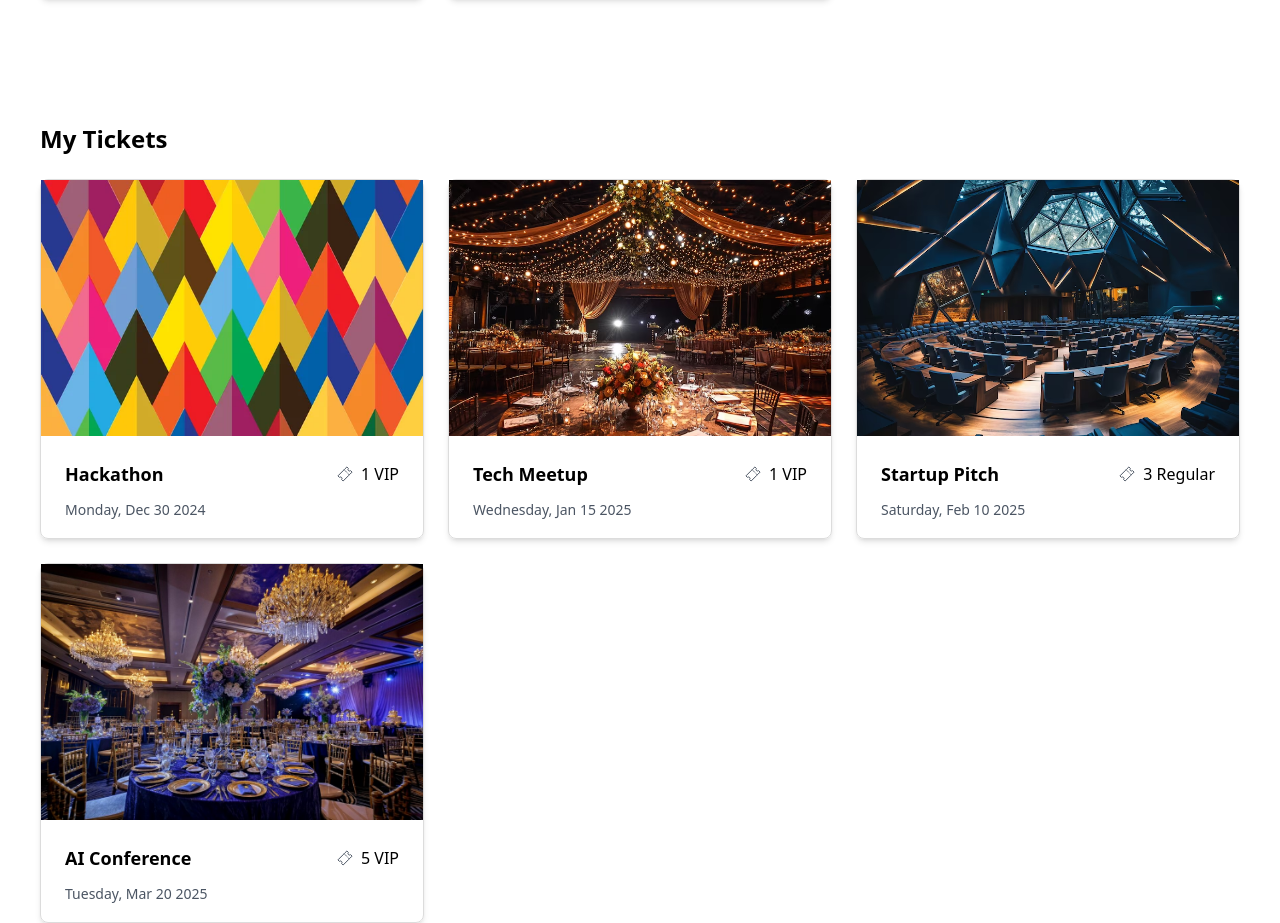
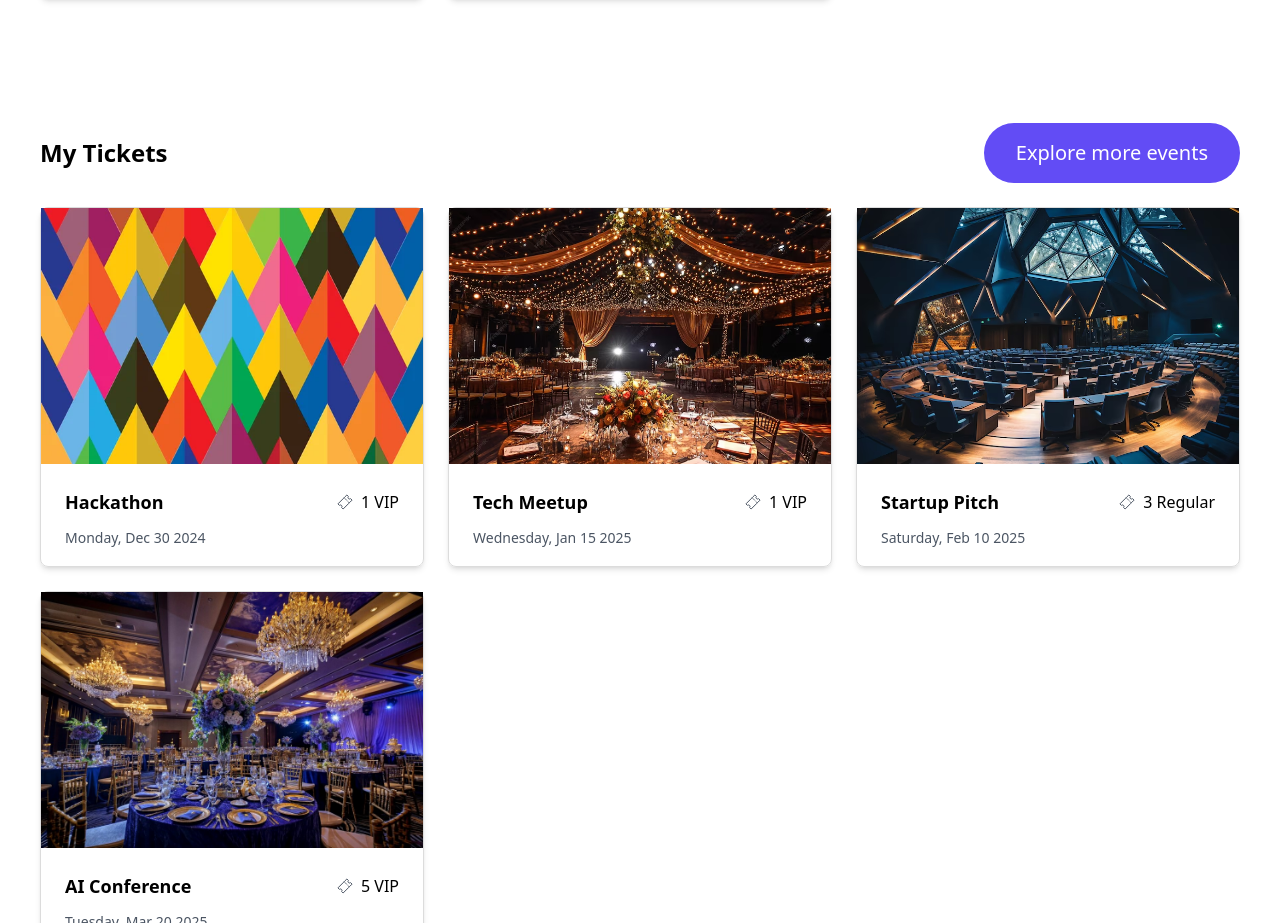
Before and after one commit to Mcdemzy/Evently-EMS, a React (Vite) app: page /profile in a window 1280 px wide. Shown: the part 925-1848 px from the top of the page. Built offline with nearby package versions, Linux system fonts and the light colour scheme.

Commit message:
Added event handling and navigation functionality to Profile components

```diff
--- a/src/components/Profile/ProfileEvents.tsx
+++ b/src/components/Profile/ProfileEvents.tsx
@@ -33,13 +33,20 @@ const ProfileEvents = () => {
     },
   ];
 
+  const handleSubmit = () => {
+    alert("Event Clicked");
+  };
+  const createNewEvent = () => {
+    alert("New Event Created");
+  };
+
   return (
     <main className="min-h-screen w-full mt-[124px] px-6 sm:px-10">
       <h1 className="text-2xl font-bold mb-6">My Events</h1>
 
       {/* Events Section */}
       {events.length === 0 ? (
-        <div className="w-full h-[22.5rem] border border-[#DCDCDC] rounded-lg shadow-md flex flex-col justify-center items-center">
+        <div className="w-full h-[22.5rem] border border-[#DCDCDC] rounded-lg shadow-md flex flex-col justify-center items-center cursor-pointer">
           <div className="w-20 h-20 bg-[#DCDCDC] rounded-xl flex justify-center items-center">
             <FaPlus className="text-3xl text-gray-600" />
           </div>
@@ -48,7 +55,10 @@ const ProfileEvents = () => {
       ) : (
         <section className="grid grid-cols-1 sm:grid-cols-2 lg:grid-cols-3 gap-6">
           {/* Create New Event Cards */}
-          <div className="w-full h-[22.5rem] border border-[#DCDCDC] rounded-lg shadow-md flex flex-col justify-center items-center">
+          <div
+            className="w-full h-[22.5rem] border border-[#DCDCDC] rounded-lg shadow-md flex flex-col justify-center items-center cursor-pointer"
+            onClick={createNewEvent}
+          >
             <div className="w-20 h-20 bg-[#DCDCDC] rounded-xl flex justify-center items-center">
               <FaPlus className="text-3xl text-gray-600" />
             </div>
@@ -59,7 +69,8 @@ const ProfileEvents = () => {
           {events.map((event) => (
             <div
               key={event.id}
-              className="w-full h-[22.5rem] border border-[#DCDCDC] rounded-lg shadow-md"
+              className="w-full h-[22.5rem] border border-[#DCDCDC] rounded-lg shadow-md cursor-pointer"
+              onClick={handleSubmit}
             >
               <div>
                 <img
--- a/src/components/Profile/ProfileTickets.tsx
+++ b/src/components/Profile/ProfileTickets.tsx
@@ -1,4 +1,5 @@
 import { IoTicketOutline } from "react-icons/io5";
+import { Link } from "react-router-dom";
 
 const ProfileTickets = () => {
   const events = [
@@ -32,9 +33,21 @@ const ProfileTickets = () => {
     },
   ];
 
+  const handleSubmit = () => {
+    alert("Ticket Viewed");
+  };
+
   return (
     <main className="min-h-screen w-full mt-[124px] px-6 sm:px-10">
-      <h1 className="text-2xl font-bold mb-6">My Tickets</h1>
+      <div className="flex items-center mb-6 justify-between">
+        <h1 className="text-2xl font-bold ">My Tickets</h1>
+        <Link
+          to="/events/all"
+          className="w-fit px-8 py-4 bg-[#624CF5] text-white text-xl rounded-full hidden md:flex"
+        >
+          Explore more events
+        </Link>
+      </div>
 
       {/* Events Section */}
       {events.length === 0 ? (
@@ -52,7 +65,8 @@ const ProfileTickets = () => {
           {events.map((event) => (
             <div
               key={event.id}
-              className="w-full h-[22.5rem] border border-[#DCDCDC] rounded-lg shadow-md"
+              className="w-full h-[22.5rem] border border-[#DCDCDC] rounded-lg shadow-md cursor-pointer"
+              onClick={handleSubmit}
             >
               <div>
                 <img
```
